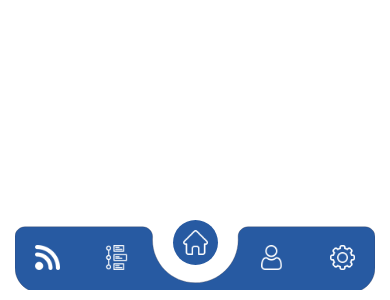
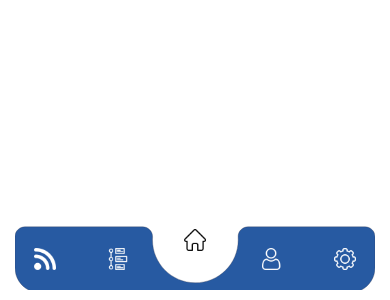
Before and after one commit to izaanjahangir/react-native-fancy-tabbar-test, a React Native app: screen / in a window 390 px wide. Shown: the part 544-844 px from the top of the page. Built offline with nearby package versions, Linux system fonts and the light colour scheme.

Commit message:
modified tabbar

```diff
--- a/src/components/Tabbar/Tab/index.js
+++ b/src/components/Tabbar/Tab/index.js
@@ -46,11 +46,20 @@ function Tab(props) {
     iconSource = require('../../../assets/icons/settings-active.png');
   }
 
+  function handlePress() {
+    if (props.onPress) {
+      return props.onPress();
+    }
+  }
+
   return (
-    <TouchableOpacity
-      underlayColor={'transparent'}
-      onPress={() => alert('clicked')}>
-      <View style={{...props.iconContainerStyles, bottom: 20}}>
+    <TouchableOpacity onPress={handlePress}>
+      <View
+        style={[
+          style.activeTab,
+          {bottom: 11, ...props.iconContainerStyles},
+          props.active && {backgroundColor: 'white'},
+        ]}>
         <Image style={style.icon} source={iconSource} />
       </View>
     </TouchableOpacity>
--- a/src/components/Tabbar/Tab/style.js
+++ b/src/components/Tabbar/Tab/style.js
@@ -2,7 +2,14 @@ import {StyleSheet} from 'react-native';
 
 export default StyleSheet.create({
   icon: {
-    width: 25,
-    height: 25,
+    width: 22,
+    height: 22,
+  },
+  activeTab: {
+    width: 40,
+    height: 40,
+    borderRadius: 40,
+    justifyContent: 'center',
+    alignItems: 'center',
   },
 });
--- a/src/components/Tabbar/index.js
+++ b/src/components/Tabbar/index.js
@@ -1,4 +1,4 @@
-import React from 'react';
+import React, {useState} from 'react';
 import {View} from 'react-native';
 import Svg, {Path} from 'react-native-svg';
 
@@ -6,6 +6,8 @@ import Tab from './Tab';
 import style from './style';
 
 function Tabbar() {
+  const [activeTab, setActiveTab] = useState('home');
+
   const SVG_PATH = {
     pathX: '357',
     pathY: '675',
@@ -13,15 +15,40 @@ function Tabbar() {
     pathB: '706',
   };
 
+  function onTabPress(newTab) {
+    setActiveTab(newTab);
+  }
+
   return (
     <View style={[style.container]}>
       <View style={[style.content]}>
         <View style={style.subContent}>
-          <Tab name="feed" />
-          <Tab name="timeline" />
-          <Tab iconContainerStyles={style.centerIcon} name="home" />
-          <Tab name="profile" />
-          <Tab name="settings" />
+          <Tab
+            onPress={() => onTabPress('feed')}
+            active={activeTab === 'feed'}
+            name="feed"
+          />
+          <Tab
+            onPress={() => onTabPress('timeline')}
+            active={activeTab === 'timeline'}
+            name="timeline"
+          />
+          <Tab
+            onPress={() => onTabPress('home')}
+            active={activeTab === 'home'}
+            iconContainerStyles={style.centerIcon}
+            name="home"
+          />
+          <Tab
+            onPress={() => onTabPress('profile')}
+            active={activeTab === 'profile'}
+            name="profile"
+          />
+          <Tab
+            onPress={() => onTabPress('settings')}
+            active={activeTab === 'settings'}
+            name="settings"
+          />
         </View>
         <Svg
           version="1.1"
--- a/src/components/Tabbar/style.js
+++ b/src/components/Tabbar/style.js
@@ -25,7 +25,7 @@ export default StyleSheet.create({
     justifyContent: 'space-between',
     alignItems: 'flex-end',
     width: '100%',
-    paddingHorizontal: 20,
+    paddingHorizontal: 10,
   },
   centerIcon: {
     zIndex: -10,
@@ -34,5 +34,8 @@ export default StyleSheet.create({
     padding: 10,
     borderRadius: 35,
     transform: [{translateY: -5}],
+    bottom: 20,
+    width: 50,
+    height: 50,
   },
 });
```
